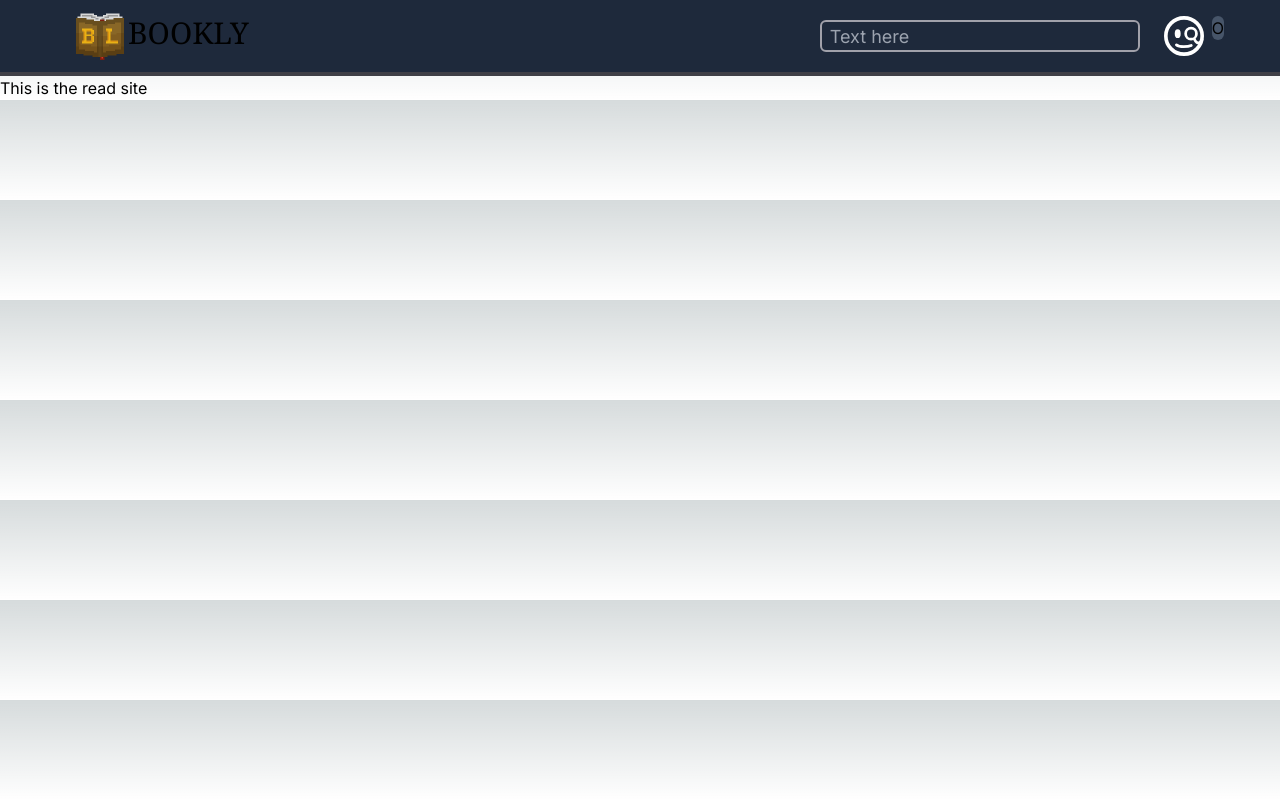
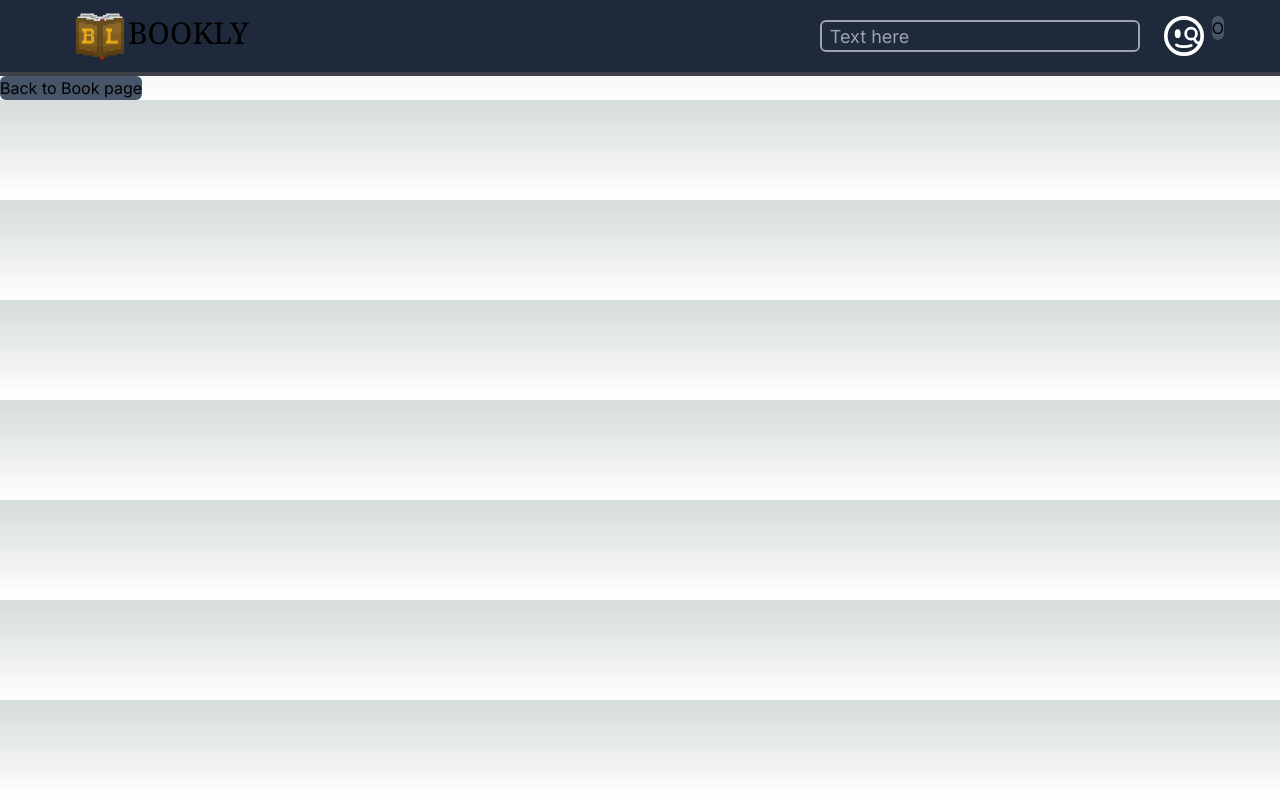
Before and after one commit to BobInVietnam/bookly, a Next.js app: page /book/readsite in a window 1280 px wide. Built offline with nearby package versions, Linux system fonts and the light colour scheme.

Commit message:
Added content display - Read site

```diff
--- a/app/book/readsite/page.tsx
+++ b/app/book/readsite/page.tsx
@@ -1,7 +1,24 @@
+'use client'
+import { getChapterFromID } from "@/app/lib/data"
+import Button from "@/app/ui/Button";
+import { useRouter } from "next/navigation";
+
 export default function Page() {
+  const router = useRouter();
+  var chapterString = localStorage.getItem("chapter_id");
+  var chapter = {
+    chapter_id: 0
+  }
+  if (chapterString !== null) {
+    chapter = JSON.parse(chapterString);
+  }
+  const chapterContent = getChapterFromID(chapter.chapter_id)?.content;
   return (
     <div>
-      <p>This is the read site</p>
+      <p>{chapterContent}</p>
+      <Button text="Back to Book page" onClick={() => {
+        router.back();
+      }}/>
     </div>
   )
 }
--- a/app/lib/definitions.ts
+++ b/app/lib/definitions.ts
@@ -44,3 +44,11 @@ export function Book() {
     reviews: []
   }
 }
+
+export function Chapter() {
+  return {
+    chapter_id: 0,
+    title: "",
+    content: ""
+  }
+}
--- a/app/ui/book/ChapterPanel.tsx
+++ b/app/ui/book/ChapterPanel.tsx
@@ -21,7 +21,10 @@ export default function ChapterPanel({
                 <Link
                   href="/book/readsite"
                   onClick={() => {
-                    localStorage.setItem("chapter_id", chapterInfo?.chapter_id.toString())
+                    const chapterID = {
+                      chapter_id: chapterInfo?.chapter_id
+                    }
+                    localStorage.setItem("chapter_id", JSON.stringify(chapterID))
                   }}
                 >
                   <div className="rounded bg-slate-500 m-2">
```
